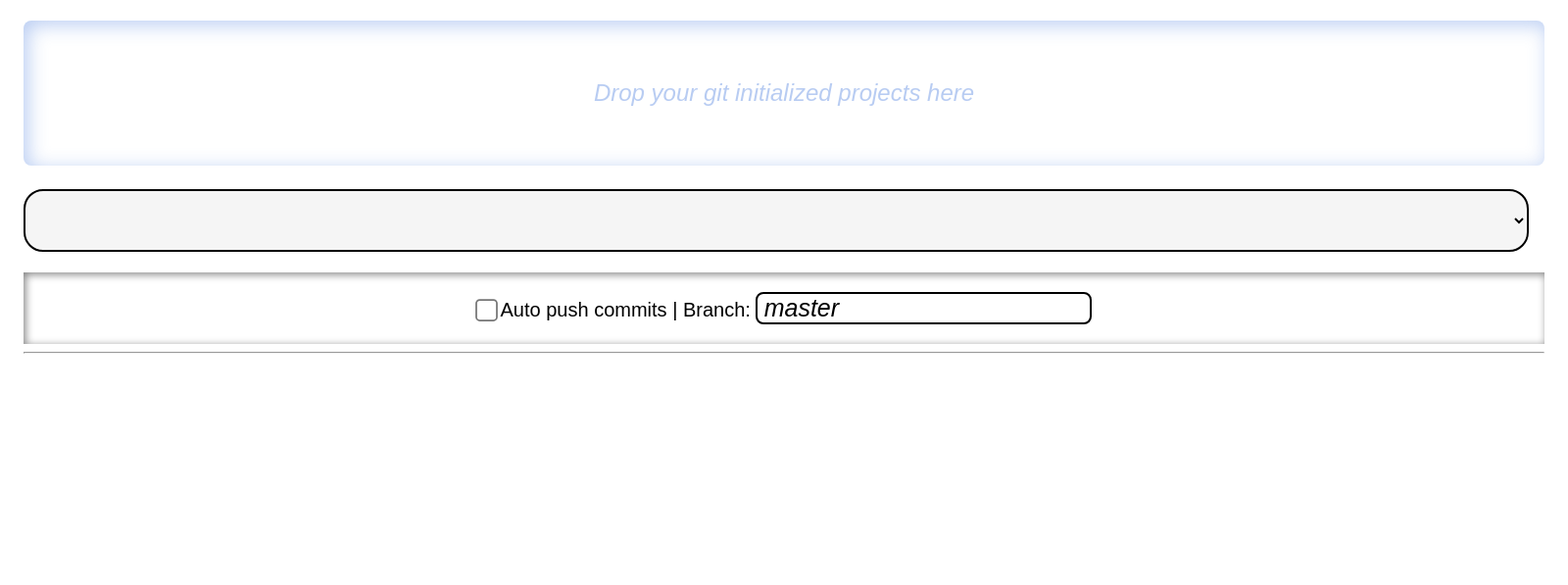
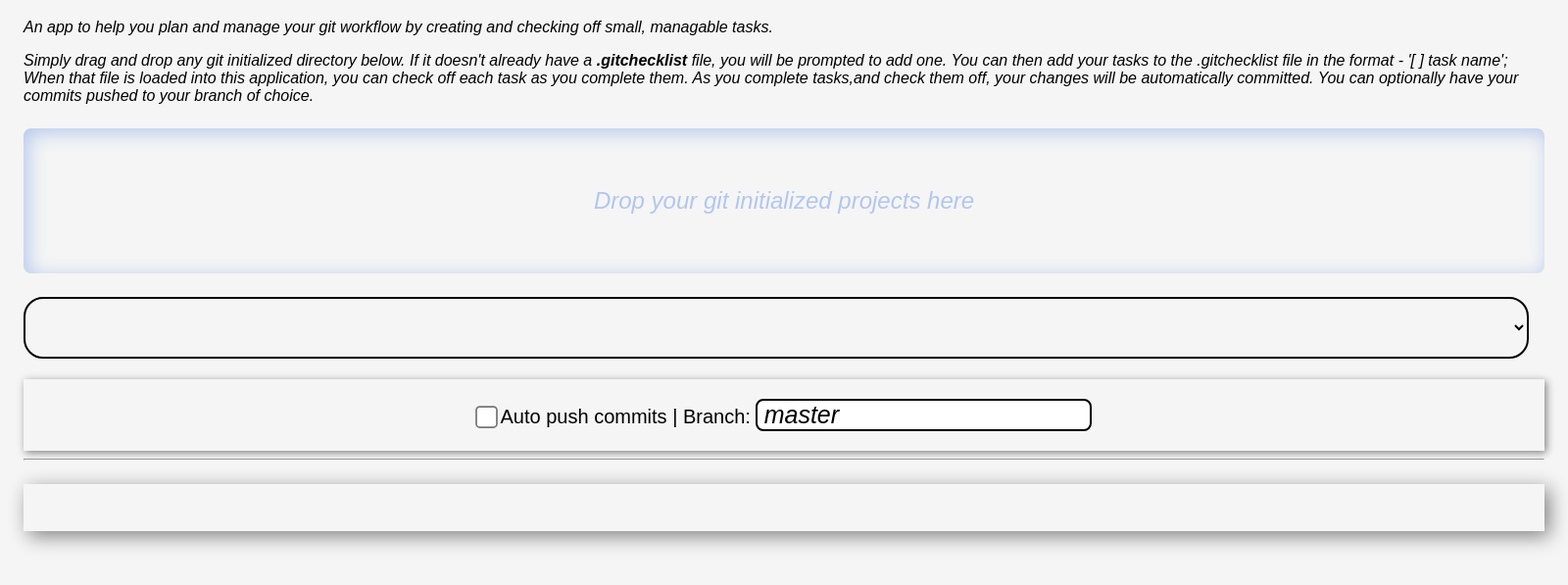
Before and after one commit to QED0711/git-checklist, an Electron app: page index.html in a window 1600 px wide. Shown: the part 85-682 px from the top of the page at 98% size. Drawn offline with Linux system fonts and the light colour scheme.

Commit message:
add description and instructions;

```diff
--- a/index.html
+++ b/index.html
@@ -14,6 +14,21 @@
 
     <header>
         <h1>Git Checklist</h1>
+        <p>
+            <em>
+                An app to help you plan and manage your git workflow by creating and checking off small, managable tasks.
+            </em>
+        </p>
+        <p>
+            <em>
+                Simply drag and drop any git initialized directory below.
+                If it doesn't already have a <strong>.gitchecklist</strong> file, you will be prompted to add one.
+                You can then add your tasks to the .gitchecklist file in the format - '[ ] task name';
+                When that file is loaded into this application, you can check off each task as you complete them.
+                As you complete tasks,and check them off, your changes will be automatically committed.
+                You can optionally have your commits pushed to your branch of choice.
+            </em>
+        </p>
     </header>
 
     <form class="directory-form">
--- a/main.css
+++ b/main.css
@@ -1,6 +1,7 @@
 body{
     font-family: Arial, Helvetica, sans-serif;
     padding: 1em;
+    background-color: whitesmoke;
 }
 
 #file-drop{
@@ -46,7 +47,7 @@ body{
 #auto-push{
     text-align: center;
     font-size: 1.25em;
-    box-shadow: 2px 2px 8px grey inset;
+    box-shadow: 2px 2px 8px grey;
     padding: 1em 0.25em;
 }
 
@@ -62,3 +63,20 @@ body{
     border: 2px solid black;
     border-radius: 8px;
 }
+
+
+
+#checklist{
+    font-size: 1.5em;
+    min-width: 40em;
+    margin: 1em auto;
+
+    padding: 1em 3em;
+    box-shadow: 5px 5px 20px grey;
+}
+
+.task-checkbox{
+    transform: scale(1.75);
+    cursor: pointer;
+
+}
```
Also changed, not shown: 1 other file.
